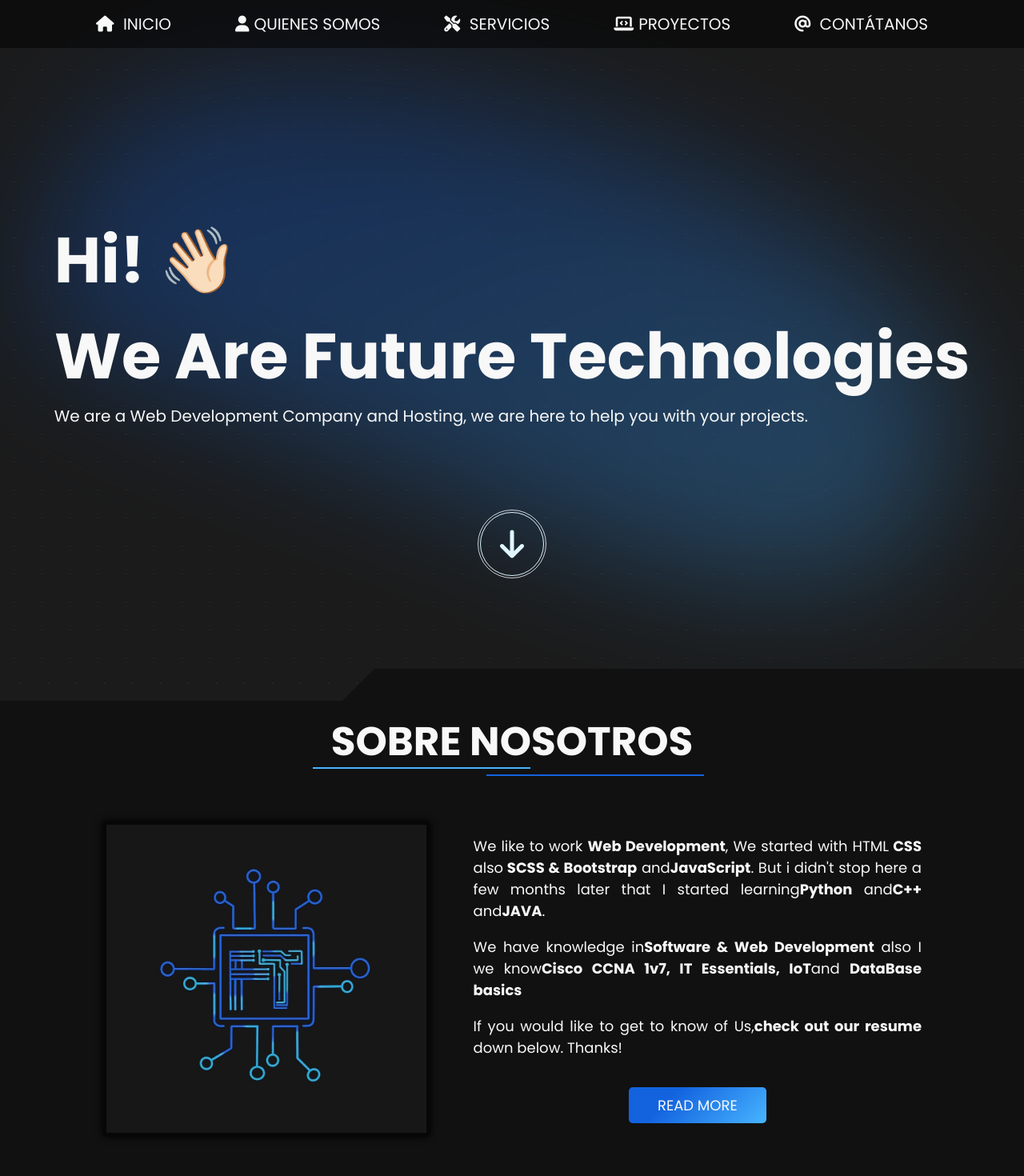
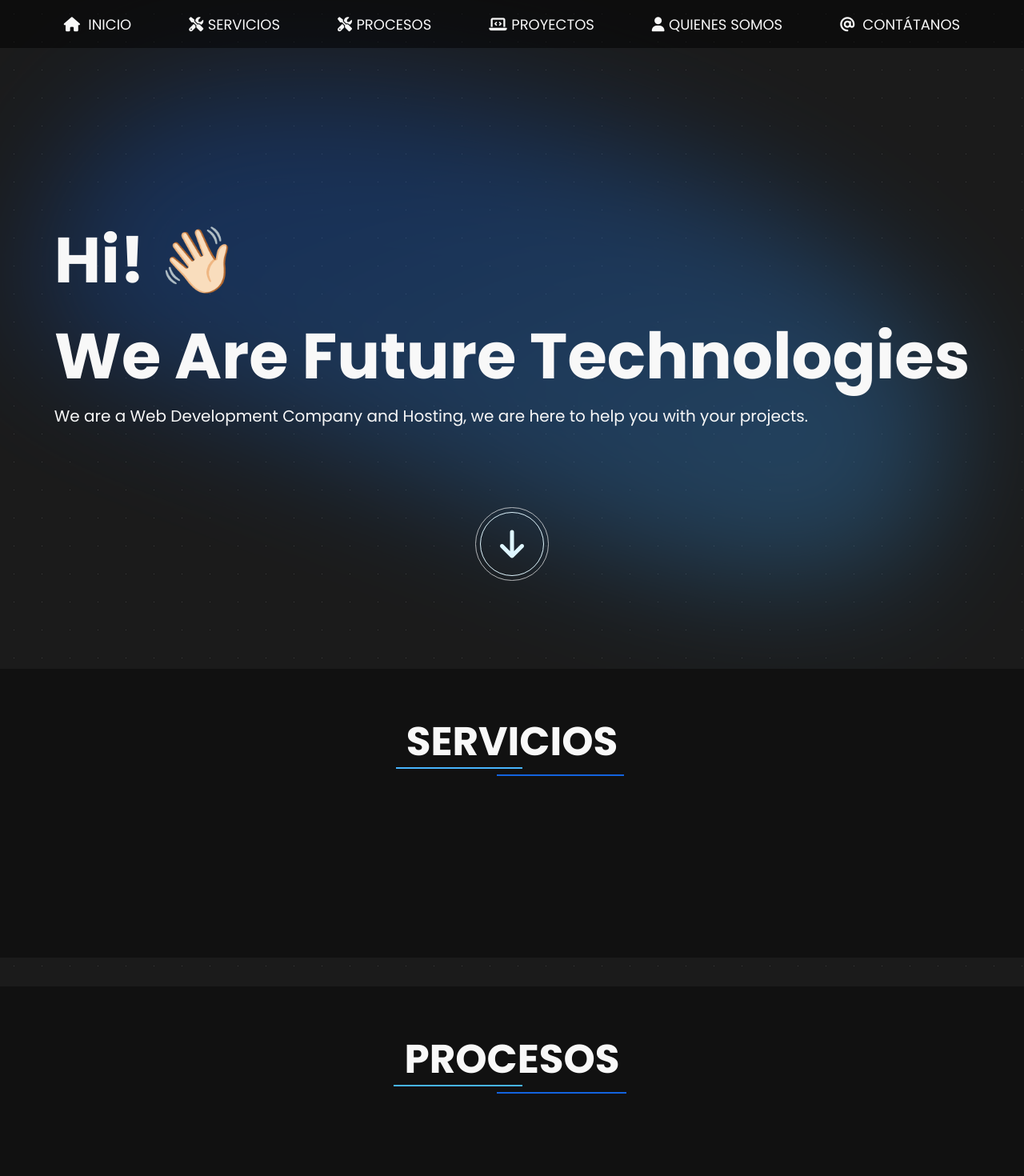
Before and after one commit to Future-TechnologiesCR/Portafolio2, a React (Vite) app: page /#/ in a window 1280 px wide. Shown: the top 1470 px of the page at 80% size. Built offline with nearby package versions, Linux system fonts and the light colour scheme.

Commit message:
Cree componentes de Servicios y Procesos y  los agregue al nav y repare todas las rutas

```diff
--- a/src/Components/Header/Header.jsx
+++ b/src/Components/Header/Header.jsx
@@ -42,21 +42,20 @@ const Header = () => {
           </li>
           <li>
             <NavLink
-              // link to about us
-              to="/#about-me"
+              to="/#services"
               activeClassName="active"
               className="nav__link nav__link-desktop"
             >
-              <i className="fa-solid fa-user"></i>Quienes somos
+              <i className="fa-solid fa-tools"></i>Servicios
             </NavLink>
           </li>
           <li>
             <NavLink
-              to="/projects"
+              to="/#processes"
               activeClassName="active"
               className="nav__link nav__link-desktop"
             >
-              <i className="fa-solid fa-tools"></i> Servicios
+              <i className="fa-solid fa-tools"></i>Procesos
             </NavLink>
           </li>
           <li>
@@ -66,6 +65,16 @@ const Header = () => {
               className="nav__link nav__link-desktop"
             >
               <i className="fa-solid fa-laptop-code"></i>Proyectos
+            </NavLink>
+          </li>
+          <li>
+            <NavLink
+              // link to about us
+              to="/#about-me"
+              activeClassName="active"
+              className="nav__link nav__link-desktop"
+            >
+              <i className="fa-solid fa-user"></i>Quienes somos
             </NavLink>
           </li>
           <li>
@@ -103,11 +112,20 @@ const Header = () => {
           </li>
           <li>
             <NavLink
-              to="/#about-me"
+              to="/#services"
               activeClassName="active"
-              className="nav__link nav__link-mobile"
+              className="nav__link nav__link-desktop"
             >
-              Quienes somos
+              Servicios
+            </NavLink>
+          </li>
+          <li>
+            <NavLink
+              to="/projects"
+              activeClassName="active"
+              className="nav__link nav__link-desktop"
+            >
+              Procesos
             </NavLink>
           </li>
           <li>
@@ -117,6 +135,15 @@ const Header = () => {
               className="nav__link nav__link-mobile"
             >
               Proyectos
+            </NavLink>
+          </li>
+          <li>
+            <NavLink
+              to="/#about-me"
+              activeClassName="active"
+              className="nav__link nav__link-mobile"
+            >
+              Quienes somos
             </NavLink>
           </li>
           {/* <li>
--- /dev/null
+++ b/src/Components/Processes/Processes.jsx
@@ -0,0 +1,16 @@
+import React from 'react'
+
+function Processes() {
+  return (
+    <section className='about-me section scroll-spy-section' id='processes'>
+    <h2 className='heading-underline'>Procesos</h2>
+    <div className='wrapper'>
+        <br/>
+        <br/>
+        <br/>
+    </div>
+    </section>
+  )
+}
+
+export default Processes
--- /dev/null
+++ b/src/Components/Services/Services.jsx
@@ -0,0 +1,17 @@
+import React from 'react'
+import { HashLink as NavLink } from "react-router-hash-link";
+
+function Services() {
+  return (
+    <section className='about-me section scroll-spy-section' id='services'>
+    <h2 className='heading-underline'>Servicios</h2>
+    <div className='wrapper'>
+        <br/>
+        <br/>
+        <br/>
+    </div>
+    </section>
+  )
+}
+
+export default Services
--- a/src/UI/main.jsx
+++ b/src/UI/main.jsx
@@ -1,16 +1,17 @@
 import React from 'react';
 import { Routes, HashRouter as Router, Route } from 'react-router-dom';
 import Header from '../Components/Header/Header';
+import Greeting from '../Components/Header/Greeting';
+import Services from '../Components/Services/Services';
+import Processes from '../Components/Processes/Processes';
+import Projects from '../Components/Projects/Projects';
+import AboutUs from '../Components/AboutUs/AboutUs';
+import Contact from '../Components/Contact/Contact';
 import Footer from '../Components/Footer/Footer';
-import Contact from '../Components/Contact/Contact';
 import Resumen from '../Components/Resumen/Resumen';
-import Projects from '../Components/Projects/Projects';
+import ProjectsPage from '../Components/ProjectsPage/ProjectsPage';
 import About from '../Components/About/About';
-import AboutUs from '../Components/AboutUs/AboutUs';
-import ProjectsPage from '../Components/ProjectsPage/ProjectsPage';
-import Greeting from '../Components/Header/Greeting';
 import './main.scss';
-
 
 const Main = () => {
   return (
@@ -21,8 +22,11 @@ const Main = () => {
           <Route path="/" element={
             <main>
               <Greeting />
+              <Services />
+              <Processes />
+              <Projects />
               <About />
-              <Projects />
+              {/* Elimiar Resumen pero antes salvar la seccion de contact */}
               <Resumen />
               <Contact />
             </main>
--- a/src/UI/main.scss
+++ b/src/UI/main.scss
@@ -90,7 +90,7 @@ textarea {
     margin-bottom: 1em;
     padding: 0.5em 1em;
     color: #f8f8f8;
-    font-size: 2rem;
+    // font-size: 2rem;
     text-decoration: none;
     text-transform: uppercase;
     cursor: pointer;
```
